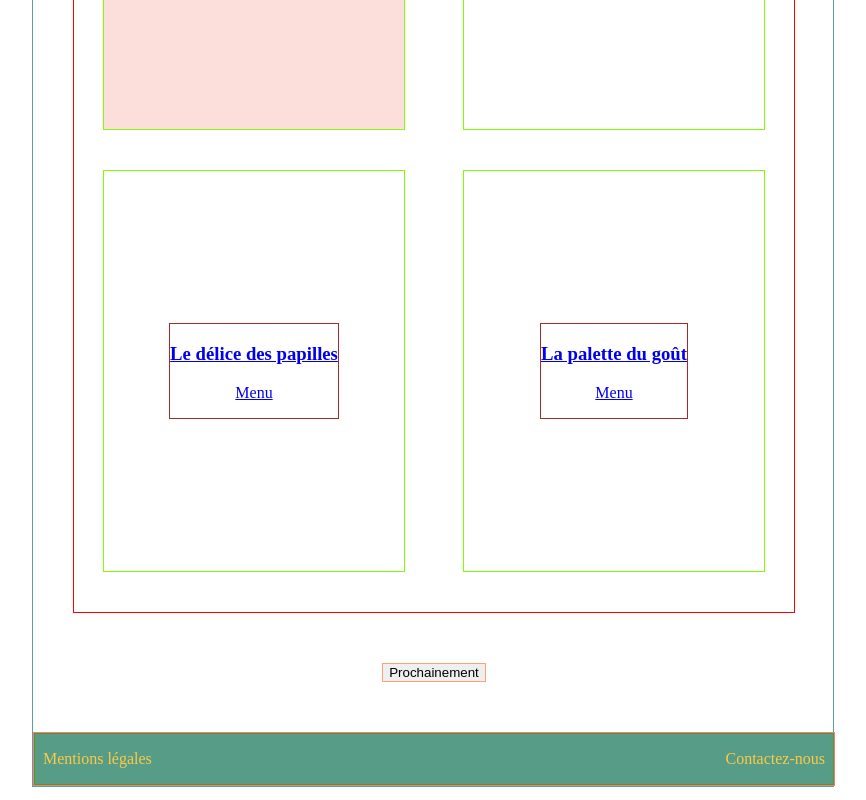
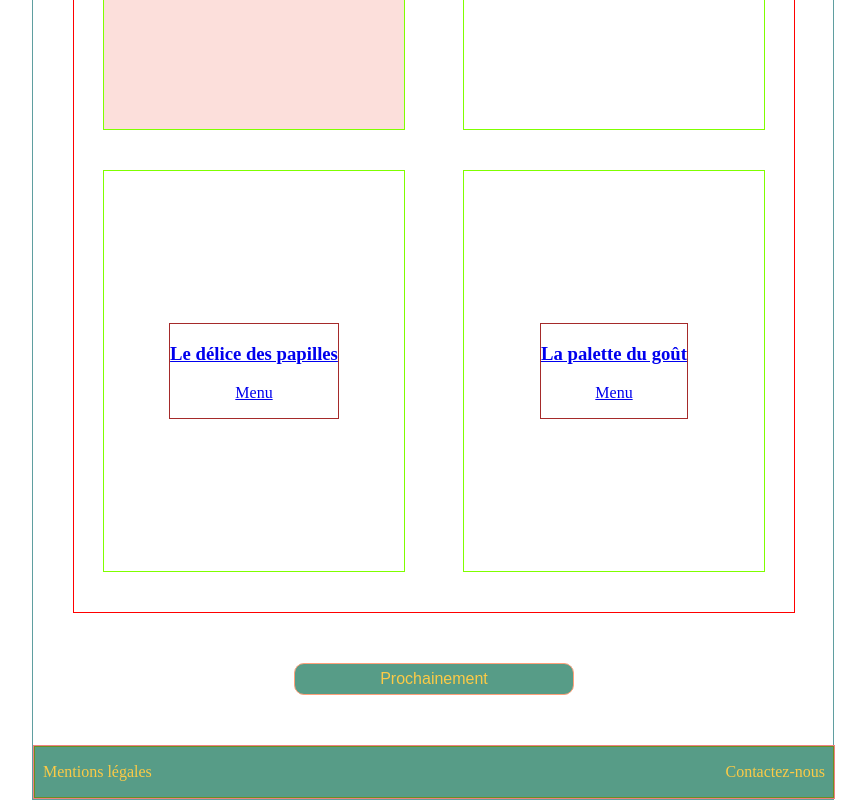
Before and after one commit to StephaneChimy/Projet-3, a website: page index.html in a window 1280 px wide. Shown: the part 406-1206 px from the top of the page, without its empty margins (207-1073 px from the left). Drawn offline with Linux system fonts and the light colour scheme.

Commit message:
Ajout du button en scss séparé

```diff
--- a/index.html
+++ b/index.html
@@ -73,7 +73,7 @@
 
             <button>
 
-                <span>Prochainement</span>
+                Prochainement
 
             </button>
 
--- /dev/null
+++ b/sass/composants/button.scss
@@ -0,0 +1,16 @@
+/* Variables */
+@import "../utils/variables";
+
+.container--button{
+    width: 35%;
+}
+button{
+    margin-bottom: 50px;
+    border: lightsalmon 1px solid;
+    width: 100%;
+    height: 2em;
+    border-radius: 10px;
+    background-color: $header-background-color ;
+    color: $header-title-color;
+    font-size: 1em;
+}
--- a/sass/index.scss
+++ b/sass/index.scss
@@ -4,6 +4,7 @@
 @import "./utils/variables";
 @import "./layout/header.scss";
 @import "./layout/footer.scss";
+@import "./composants/button.scss";
 
 .container--fullPage{
     display: flex;
@@ -46,8 +47,5 @@
         }
     }
 
-    button{
-        margin-bottom: 50px;
-        border: lightsalmon 1px solid;
-    }
+
 }
```
Also changed, not shown: css/composants/button.css (added), css/index.css, 2 other files.
